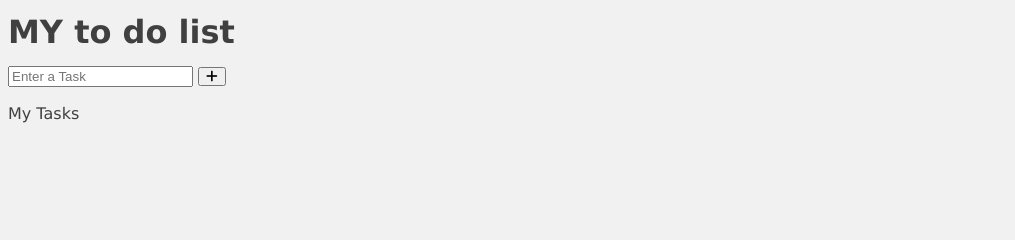
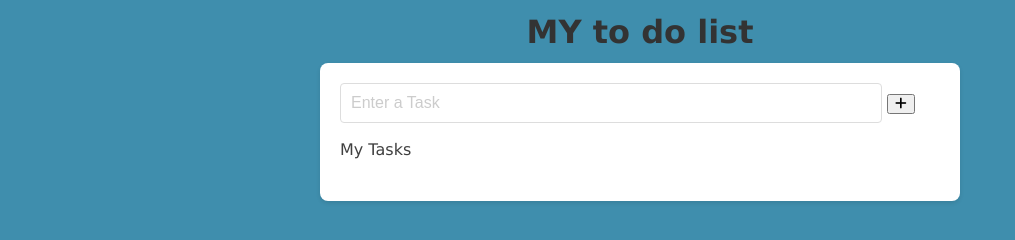
Before and after one commit to KazibweClive/To-Do, a plain HTML site: page index.html in a window 1280 px wide. Shown: the whole page, without its empty margins (0-1015 px from the left). Drawn offline with Linux system fonts and the light colour scheme.

Commit message:
chore: add styles

```diff
--- a/index.css
+++ b/index.css
@@ -1,8 +1,50 @@
 body {
-/* background-color: rgb(63, 142, 173); */
-background-color:#f1f1f1;
+background-color: rgb(63, 142, 173);
+/* background-color:#f1f1f1; */
 font-size: 16px;
 line-height: 22px;
 color: #404040;
 font-family: 'Lucida Grande', Verdana, sans-serif;
 }
+
+.todo-list {
+max-width:600px;
+margin: 0 auto;
+padding: 20px;
+background-color: #fff;
+border-radius: 8px;
+box-shadow: 0 2px 4px rgba(0, 0, 0, 0.1)
+}
+
+h1 {
+    text-align: center;
+    margin-bottom: 20px;
+    color: #333;
+
+}
+
+* input[type="text"] {
+    width: 520px;
+    padding: 10px;
+    font-size: 16px;
+    border: 1px solid #ddd;
+    border-radius: 4px;
+    outline: none;
+  }
+
+  input[type="text"]::placeholder {
+    color: #ccc;
+  }
+
+  ul {
+    list-style: square;
+    margin-top: 20px;
+  }
+
+  li {
+    display: flex;
+    justify-content: flex-start;
+    align-items: center;
+    padding: 10px;
+    border-bottom: 1px solid #eee;
+  }
--- a/index.html
+++ b/index.html
@@ -9,7 +9,7 @@
 <body>
     <h1>MY to do list</h1>
 
-
+    <div class="todo-list">
     <input type="text" placeholder="Enter a Task">
     <button class="fa fa-plus"></button>
 
@@ -18,7 +18,7 @@
 
     <ul id="task-container"></ul>
     <div id="edit-container"></div>
-
+</div>
     <script src="./index.js"></script>
 </body>
 
```
